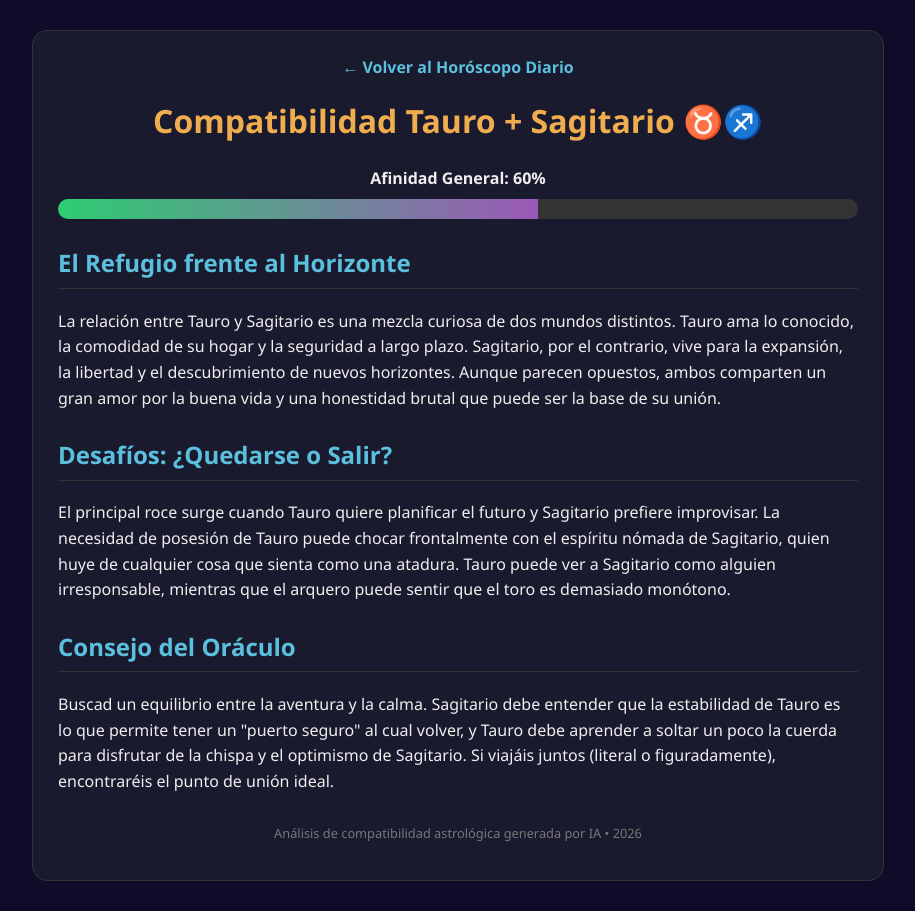
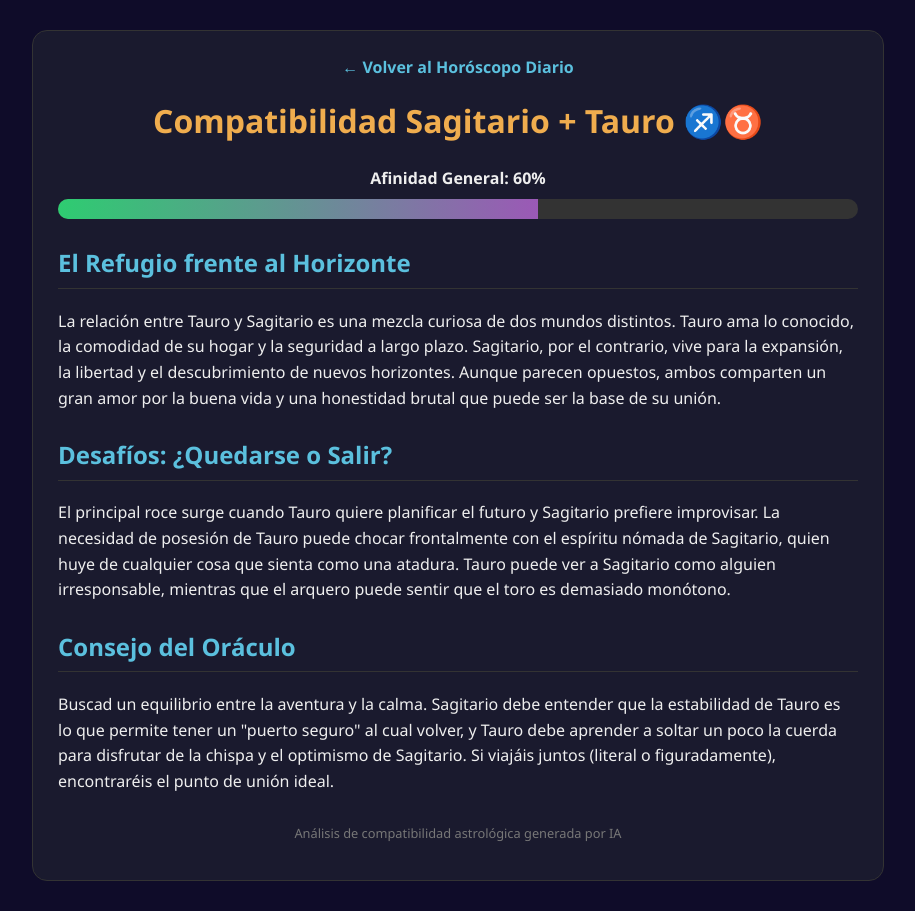
Before and after one commit to Clavivs/horoscopo, a website: page sagitario-tauro.html in a window 1280 px wide. Shown: the whole page, without its empty margins (182-1097 px from the left). Drawn offline with Linux system fonts and the light colour scheme.

Commit message:
Update sagitario-tauro.html

```diff
--- a/sagitario-tauro.html
+++ b/sagitario-tauro.html
@@ -3,7 +3,7 @@
 <head>
   <meta charset="UTF-8">
   <meta name="viewport" content="width=device-width, initial-scale=1.0">
-  <title>Compatibilidad: Tauro + Sagitario</title>
+  <title>Compatibilidad:  Sagitario + Tauro</title>
   <style>
     body { font-family: 'Segoe UI', sans-serif; margin: 0; background-color: #0f0c29; color: #eee; }
     .container { max-width: 800px; margin: 30px auto; padding: 25px; background: #1a1a2e; border-radius: 15px; border: 1px solid #333; }
@@ -23,7 +23,7 @@
   <div class="container">
     <a href="index.html" class="back-link">← Volver al Horóscopo Diario</a>
 
-    <h1>Compatibilidad Tauro + Sagitario ♉♐</h1>
+    <h1>Compatibilidad Sagitario + Tauro ♐♉</h1>
 
     <div class="score-container">
       <strong>Afinidad General: 60%</strong>
@@ -47,7 +47,7 @@
       <p>Buscad un equilibrio entre la aventura y la calma. Sagitario debe entender que la estabilidad de Tauro es lo que permite tener un "puerto seguro" al cual volver, y Tauro debe aprender a soltar un poco la cuerda para disfrutar de la chispa y el optimismo de Sagitario. Si viajáis juntos (literal o figuradamente), encontraréis el punto de unión ideal.</p>
     </div>
 
-    <p class="footer">Análisis de compatibilidad astrológica generada por IA • 2026</p>
+    <p class="footer">Análisis de compatibilidad astrológica generada por IA</p>
   </div>
 </body>
 </html>
```
